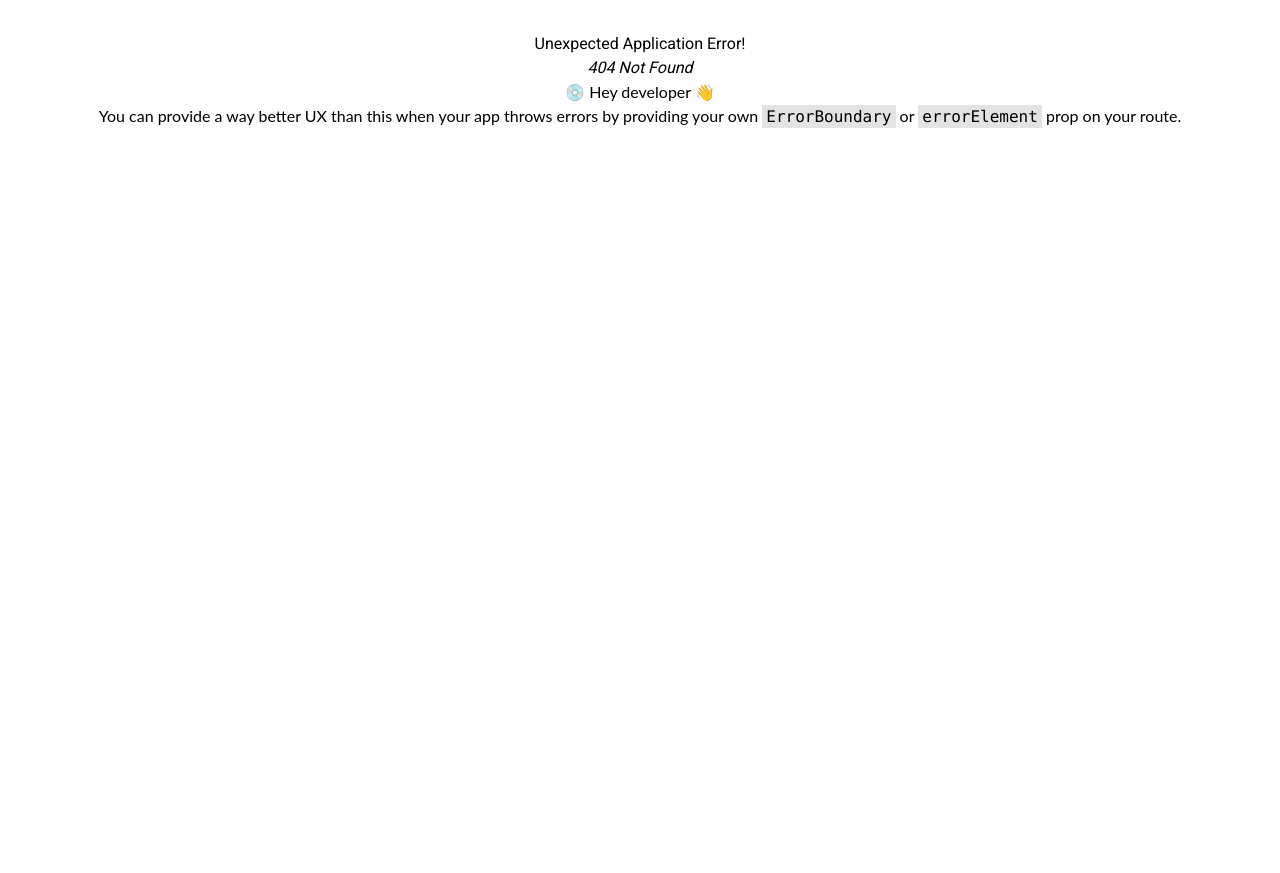
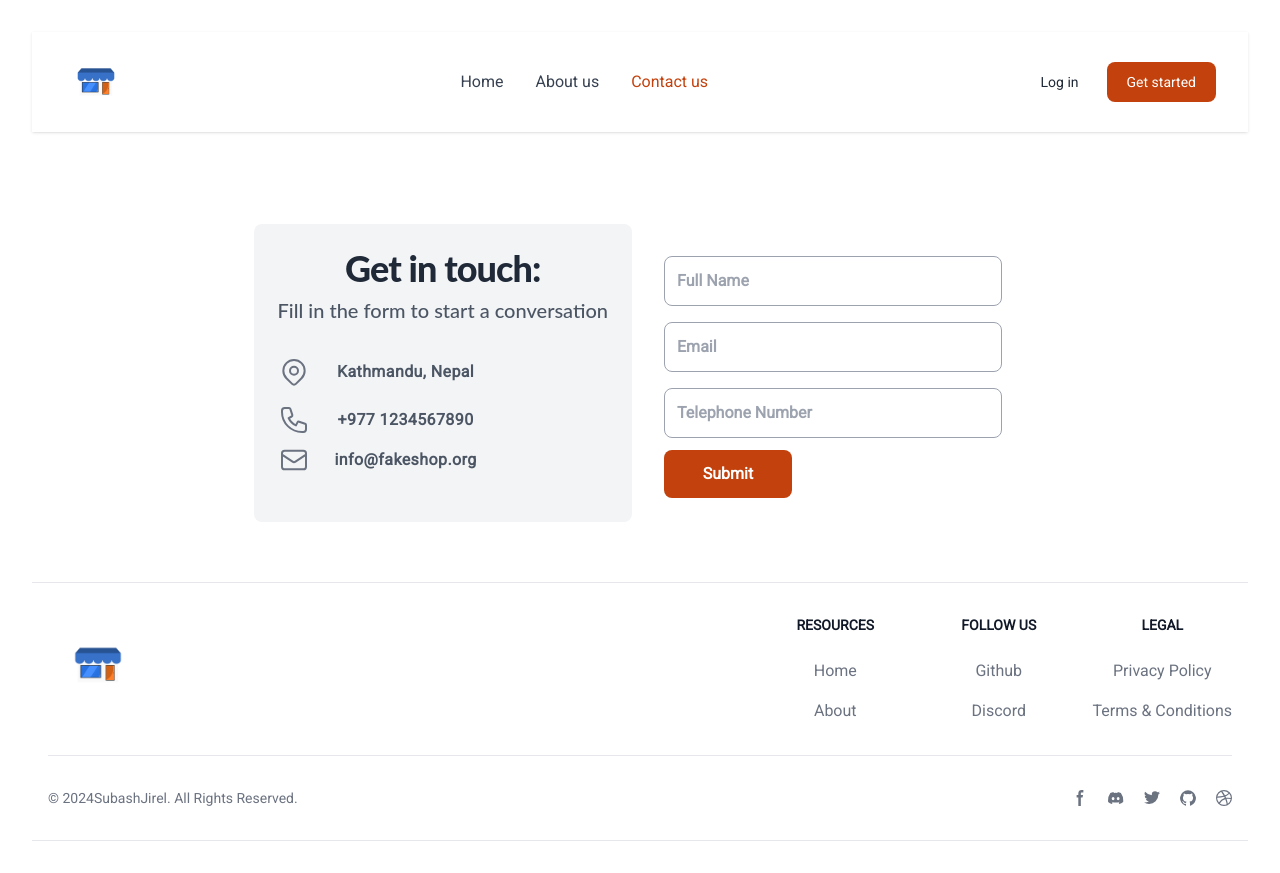
Before and after one commit to SubashJirel/shoppingCart, a React (Vite) app: page /contact in a window 1280 px wide. Before the commit this address had no page. Before the commit the page ends 800 px from the top, so only its background shows below. Built offline with nearby package versions, Linux system fonts and the light colour scheme.

Commit message:
added contact page

```diff
--- /dev/null
+++ b/src/components/contact/Contact.jsx
@@ -0,0 +1,142 @@
+import React from 'react';
+
+export default function Contact() {
+  return (
+    <div className="relative flex items-top justify-center min-h-[450px] bg-white sm:items-center sm:pt-0">
+      <div className="max-w-6xl mx-auto sm:px-6 lg:px-8">
+        <div className="mt-8 overflow-hidden">
+          <div className="grid grid-cols-1 md:grid-cols-2">
+            <div className="p-6 mr-2 bg-gray-100 sm:rounded-lg">
+              <h1 className="text-3xl sm:text-4xl text-gray-800 font-extrabold tracking-tight">
+                Get in touch:
+              </h1>
+              <p className="text-normal text-lg sm:text-xl font-medium text-gray-600 mt-2">
+                Fill in the form to start a conversation
+              </p>
+
+              <div className="flex items-center mt-8 text-gray-600">
+                <svg
+                  fill="none"
+                  stroke="currentColor"
+                  strokeLinecap="round"
+                  strokeLinejoin="round"
+                  strokeWidth="1.5"
+                  viewBox="0 0 24 24"
+                  className="w-8 h-8 text-gray-500"
+                >
+                  <path
+                    strokeLinecap="round"
+                    strokeLinejoin="round"
+                    strokeWidth="1.5"
+                    d="M17.657 16.657L13.414 20.9a1.998 1.998 0 01-2.827 0l-4.244-4.243a8 8 0 1111.314 0z"
+                  />
+                  <path
+                    strokeLinecap="round"
+                    strokeLinejoin="round"
+                    strokeWidth="1.5"
+                    d="M15 11a3 3 0 11-6 0 3 3 0 016 0z"
+                  />
+                </svg>
+                <div className="ml-4 text-md tracking-wide font-semibold w-40">
+                  Kathmandu, Nepal
+                </div>
+              </div>
+
+              <div className="flex items-center mt-4 text-gray-600">
+                <svg
+                  fill="none"
+                  stroke="currentColor"
+                  strokeLinecap="round"
+                  strokeLinejoin="round"
+                  strokeWidth="1.5"
+                  viewBox="0 0 24 24"
+                  className="w-8 h-8 text-gray-500"
+                >
+                  <path
+                    strokeLinecap="round"
+                    strokeLinejoin="round"
+                    strokeWidth="1.5"
+                    d="M3 5a2 2 0 012-2h3.28a1 1 0 01.948.684l1.498 4.493a1 1 0 01-.502 1.21l-2.257 1.13a11.042 11.042 0 005.516 5.516l1.13-2.257a1 1 0 011.21-.502l4.493 1.498a1 1 0 01.684.949V19a2 2 0 01-2 2h-1C9.716 21 3 14.284 3 6V5z"
+                  />
+                </svg>
+                <div className="ml-4 text-md tracking-wide font-semibold w-40">
+                  +977 1234567890
+                </div>
+              </div>
+
+              <div className="flex items-center mt-2 text-gray-600">
+                <svg
+                  fill="none"
+                  stroke="currentColor"
+                  strokeLinecap="round"
+                  strokeLinejoin="round"
+                  strokeWidth="1.5"
+                  viewBox="0 0 24 24"
+                  className="w-8 h-8 text-gray-500"
+                >
+                  <path
+                    strokeLinecap="round"
+                    strokeLinejoin="round"
+                    strokeWidth="1.5"
+                    d="M3 8l7.89 5.26a2 2 0 002.22 0L21 8M5 19h14a2 2 0 002-2V7a2 2 0 00-2-2H5a2 2 0 00-2 2v10a2 2 0 002 2z"
+                  />
+                </svg>
+                <div className="ml-4 text-md tracking-wide font-semibold w-40">
+                  info@fakeshop.org
+                </div>
+              </div>
+            </div>
+
+            <form className="p-6 flex flex-col justify-center">
+              <div className="flex flex-col">
+                <label htmlFor="name" className="hidden">
+                  Full Name
+                </label>
+                <input
+                  type="name"
+                  name="name"
+                  id="name"
+                  placeholder="Full Name"
+                  className="w-100 mt-2 py-3 px-3 rounded-lg bg-white border border-gray-400 text-gray-800 font-semibold focus:border-orange-500 focus:outline-none"
+                />
+              </div>
+
+              <div className="flex flex-col mt-2">
+                <label htmlFor="email" className="hidden">
+                  Email
+                </label>
+                <input
+                  type="email"
+                  name="email"
+                  id="email"
+                  placeholder="Email"
+                  className="w-100 mt-2 py-3 px-3 rounded-lg bg-white border border-gray-400 text-gray-800 font-semibold focus:border-orange-500 focus:outline-none"
+                />
+              </div>
+
+              <div className="flex flex-col mt-2">
+                <label htmlFor="tel" className="hidden">
+                  Number
+                </label>
+                <input
+                  type="tel"
+                  name="tel"
+                  id="tel"
+                  placeholder="Telephone Number"
+                  className="w-100 mt-2 py-3 px-3 rounded-lg bg-white border border-gray-400 text-gray-800 font-semibold focus:border-orange-500 focus:outline-none"
+                />
+              </div>
+
+              <button
+                type="submit"
+                className="md:w-32 bg-orange-700 hover:bg-blue-dark text-white font-bold py-3 px-6 rounded-lg mt-3 hover:bg-orange-600 transition ease-in-out duration-300"
+              >
+                Submit
+              </button>
+            </form>
+          </div>
+        </div>
+      </div>
+    </div>
+  );
+}
--- a/src/components/header/Header.jsx
+++ b/src/components/header/Header.jsx
@@ -54,6 +54,18 @@
                   About us
                 </NavLink>
               </li>
+              <li>
+                <NavLink
+                  to="/contact"
+                  className={({ isActive }) =>
+                    `block py-2 pr-4 pl-3 duration-200 ${
+                      isActive ? 'text-orange-700' : 'text-gray-700'
+                    } border-b border-gray-100 hover:bg-gray-50 lg:hover:bg-transparent lg:border-0 hover:text-orange-700 lg:p-0`
+                  }
+                >
+                  Contact us
+                </NavLink>
+              </li>
             </ul>
           </div>
         </div>
--- a/src/main.jsx
+++ b/src/main.jsx
@@ -8,6 +8,7 @@
 import { Layout } from './Layout.jsx';
 import Home from './components/home/Home.jsx';
 import About from './components/about/About.jsx';
+import Contact from './components/contact/Contact.jsx';
 
 const router = createBrowserRouter([
   {
@@ -19,6 +20,10 @@
       {
         path: 'about',
         element: <About />,
+      },
+      {
+        path: 'contact',
+        element: <Contact />,
       },
     ],
   },
```
